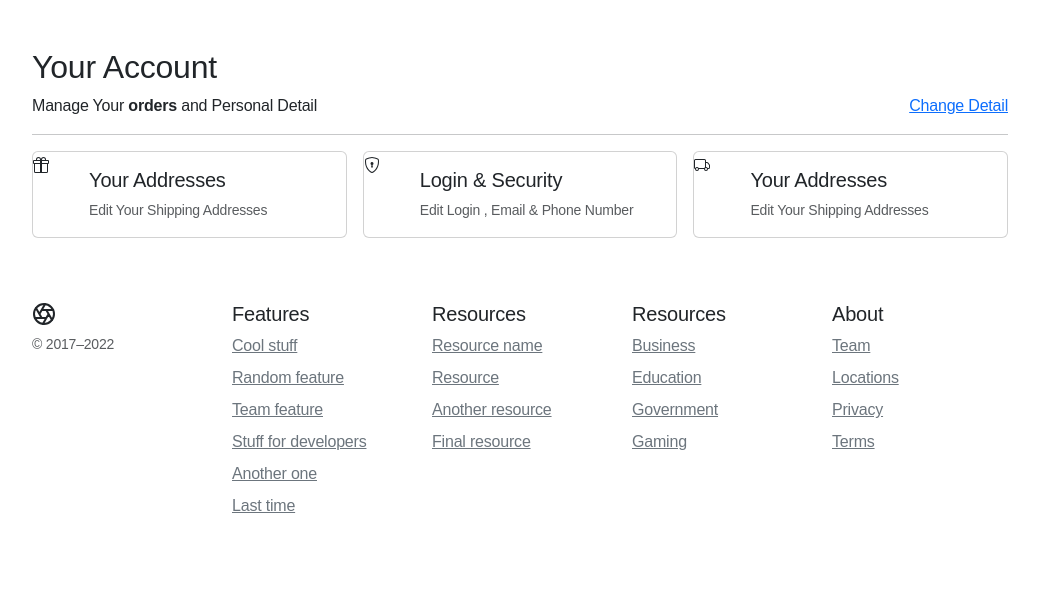
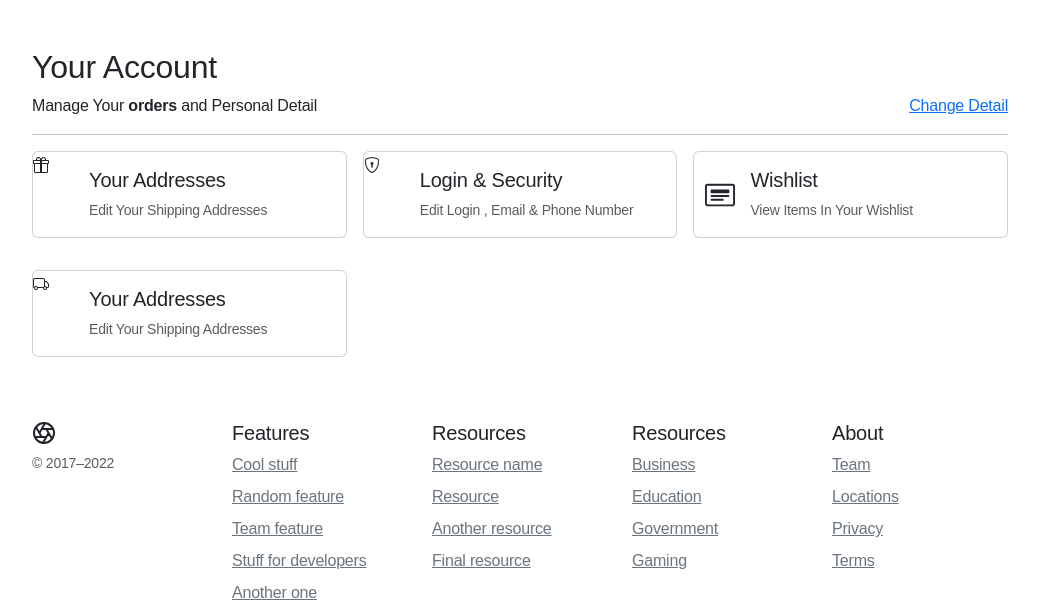
Before and after one commit to idarbandi/DarbandShop-V01-Development, a Django app: page /account/dashboard/ in a window 1280 px wide. Shown: the part 94-707 px from the top of the page, without its empty margins (120-1159 px from the left). Before the commit the page ends 607 px from the top, so only its background shows below. Run offline with Django 4.2, Linux system fonts and the light colour scheme; the visitor is signed in with stand-in values (Sample User, id 1); data that the repository does not hold is empty; some libraries are stand-ins or nearby versions.

Commit message:
wishlist department complete

```diff
--- a/account/urls.py
+++ b/account/urls.py
@@ -16,8 +16,10 @@ urlpatterns = [
          success_url="password_reset_email_confirm", email_template_name="account/user/password_reset_email.html", form_class=PwdResetForm), name="pwdreset"),
     path("password_reset_confirm/<uidb64>/<token>", auth_views.PasswordResetConfirmView.as_view(
         template_name="account/user/password_reset_confirm.html", success_url="/account/password_reset_complete/", form_class=PwdResetConfirmForm), name="password_reset_confirm"),
-    path("password_reset/password_reset_email_confirm/", TemplateView.as_view(template_name="account/user/reset_status.html"), name="password_reset_done"),
-    path("password_reset_complete/", TemplateView.as_view(template_name="account/user/reset_status.html"), name="password_reset_complete"),
+    path("password_reset/password_reset_email_confirm/", TemplateView.as_view(
+        template_name="account/user/reset_status.html"), name="password_reset_done"),
+    path("password_reset_complete/", TemplateView.as_view(
+        template_name="account/user/reset_status.html"), name="password_reset_complete"),
     # user dashboard
     path("dashboard/", views.dashboard, name="dashboard"),
     path("profile/edit/", views.edit_detail, name="edit_details"),
@@ -25,9 +27,15 @@ urlpatterns = [
     path("profile/delete_confirm/", TemplateView.as_view(
         template_name="account/user/delete_confirm.html"), name="delete_confirmation"),
     # Addresses
-    path("addresses/", views.view_addresses, name="addresses"),
+    path("addresses/", views.view_addresses, name="addresses" ),
     path("add_address/", views.add_address, name="add_address"),
     path("addresses/edit/<slug:id>/", views.edit_addresses, name="edit_addresses"),
-    path("addresses/delete/<slug:id>/", views.delete_addresses, name="delete_addresses"),
-    path("addresses/set_default/<slug:id>/", views.set_default, name="set_default"),
+    path("addresses/delete/<slug:id>/",
+         views.delete_addresses, name="delete_addresses"),
+    path("addresses/set_default/<slug:id>/",
+         views.set_default, name="set_default"),
+    # Wishlist
+    path("wishlist/", views.wishlist, name="wishlist"),
+    path("wishlist/add_to_wishlist/<int:id>/", views.add_to_wishlist, name="user_wishlist"),
+
 ]
--- a/account/views.py
+++ b/account/views.py
@@ -1,5 +1,5 @@
 from django.http.response import HttpResponse, HttpResponseRedirect
-from django.shortcuts import render, redirect
+from django.shortcuts import render, redirect, get_object_or_404
 from django.urls import reverse
 from django.utils.encoding import force_bytes, force_str
 from django.contrib.sites.shortcuts import get_current_site
@@ -7,9 +7,11 @@ from django.utils.http import urlsafe_base64_encode, urlsafe_base64_decode
 from django.contrib.auth import login, logout
 from django.template.loader import render_to_string
 from django.contrib.auth.decorators import login_required
+from django.contrib import messages
 from .forms import RegisterationForm, UserEditForm, UserAddressForm
 from .token import account_activation_token
 from .models import Customer, Address
+from store.models import Product
 from orders.views import user_orders
 
 
@@ -115,9 +117,11 @@ def delete_addresses(request, id):
 
 @login_required
 def set_default(request, id):
-    Address.objects.filter(customer=request.user, default=True).update(default=False)
+    Address.objects.filter(customer=request.user,
+                           default=True).update(default=False)
     Address.objects.filter(pk=id, customer=request.user).update(default=True)
     return redirect("account:addresses")
+
 
 @login_required
 def add_address(request):
@@ -131,3 +135,23 @@ def add_address(request):
     else:
         address_form = UserAddressForm()
     return render(request, "account/edit_addresses.html", {"form": address_form})
+
+
+# Wishlist
+
+@login_required
+def add_to_wishlist(request, id):
+    product = get_object_or_404(Product, id=id)
+    if product.users_wishlist.filter(id=request.user.id).exists():
+        product.users_wishlist.remove(request.user)
+        messages.success(request, "Removed " + product.title + " From Your Wishlist")
+    else:
+        product.users_wishlist.add(request.user)
+        messages.success(request, "Added " + product.title + " To Your Wishlist")
+    return HttpResponseRedirect(request.META['HTTP_REFERER'])
+
+
+@login_required
+def wishlist(request):
+    products = Product.objects.filter(users_wishlist=request.user)
+    return render(request, "account/user_wishlist.html", {"wishlist": products})
--- a/store/models.py
+++ b/store/models.py
@@ -2,6 +2,7 @@ from django.db import models
 from django.urls import reverse
 from django.utils.translation import gettext_lazy as _
 from mptt.models import MPTTModel, TreeForeignKey
+from django.contrib.auth import settings
 
 
 class Category(MPTTModel):
@@ -108,6 +109,7 @@ class Product(models.Model):
     )
     created_at = models.DateTimeField(_("Created at"), auto_now_add=True, editable=False)
     updated_at = models.DateTimeField(_("Updated at"), auto_now=True)
+    users_wishlist = models.ManyToManyField(settings.AUTH_USER_MODEL, related_name="user_wishlist", blank=True)
 
     def get_absolute_url(self):
         return reverse("store:product_detail", args=[self.slug])
--- a/templates/account/user/dashboard.html
+++ b/templates/account/user/dashboard.html
@@ -50,6 +50,26 @@ Dashboard {% endblock %} {% block content %}
       </div>
     </div>
     <div class="col">
+      <a href="{% url 'account:wishlist'%}" class="text-reset text-decoration-none">
+      <div class="card mb-3">
+        <div class="row g-0">
+          <div class="col-2 position-relative">
+            <svg class="position-absolute top-50 start-50 translate-middle"  xmlns="http://www.w3.org/2000/svg" width="30" height="30" fill="currentColor" class="bi bi-card-heading" viewBox="0 0 16 16">
+              <path d="M14.5 3a.5.5 0 0 1 .5.5v9a.5.5 0 0 1-.5.5h-13a.5.5 0 0 1-.5-.5v-9a.5.5 0 0 1 .5-.5h13zm-13-1A1.5 1.5 0 0 0 0 3.5v9A1.5 1.5 0 0 0 1.5 14h13a1.5 1.5 0 0 0 1.5-1.5v-9A1.5 1.5 0 0 0 14.5 2h-13z"/>
+              <path d="M3 8.5a.5.5 0 0 1 .5-.5h9a.5.5 0 0 1 0 1h-9a.5.5 0 0 1-.5-.5zm0 2a.5.5 0 0 1 .5-.5h6a.5.5 0 0 1 0 1h-6a.5.5 0 0 1-.5-.5zm0-5a.5.5 0 0 1 .5-.5h9a.5.5 0 0 1 .5.5v1a.5.5 0 0 1-.5.5h-9a.5.5 0 0 1-.5-.5v-1z"/>
+            </svg>
+          </div>
+          <div class="col-10">
+          <div class="card-body ps-0 ps-md-1">
+            <h1 class="h5"> Wishlist </h1>
+            <p class="card-text small text-muted">View Items In Your Wishlist</p>
+          </div>
+        </div>
+        </div>
+      </div>
+      </a>
+    </div>
+    <div class="col">
       <a href="#" class="text-reset text-decoration-none"></a>
       <div class="card mb-3">
         <div class="row g-0">
```
Also changed, not shown: templates/account/user_wishlist.html (added, +43 -0 lines), templates/store/products/single.html (+14 -5 lines), media/image/4fd57505f8871f90ba2165c78410caad711ecd8c_1656426267.jpg (added), media/image/f7695f5537bd17fe62ff59b92cf3574ecfaece4b_1656422164_AsCbBvR.jpg (added), media/image/f7695f5537bd17fe62ff59b92cf3574ecfaece4b_1656422164_KsJ4GCW.jpg (added), media/image/f7695f5537bd17fe62ff59b92cf3574ecfaece4b_1656422164_qjSvwoD.jpg (added), media/image/fa5961b7d2a4efb180d686f6f69dd45381a4d3dd_1649056488_9MAQv3x.jpg (added), media/image/fa5961b7d2a4efb180d686f6f69dd45381a4d3dd_1649056488_lTOZpyX.jpg (added), media/image/fa5961b7d2a4efb180d686f6f69dd45381a4d3dd_1649056488_vJpvOUH.jpg (added), store/migrations/0002_product_users_wishlist.py (added), store/static/icons/card-heading.svg (added).
